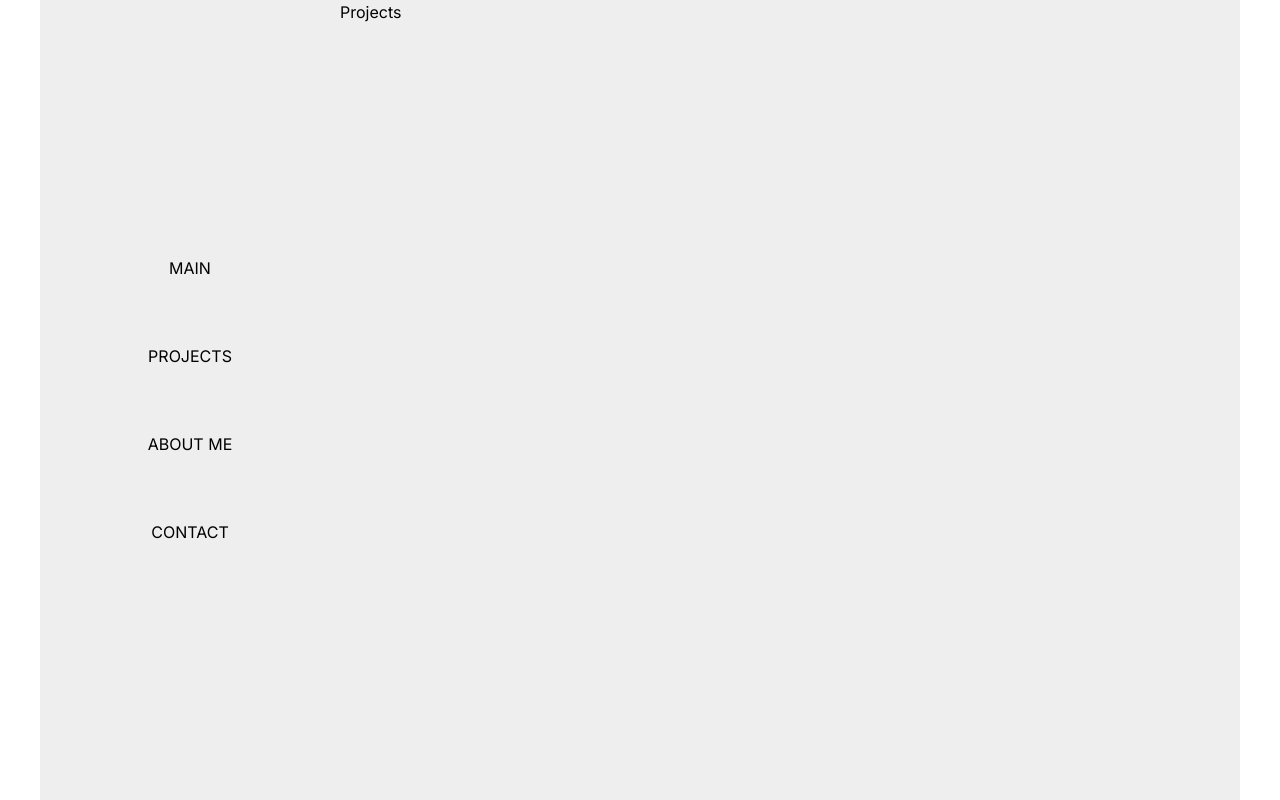
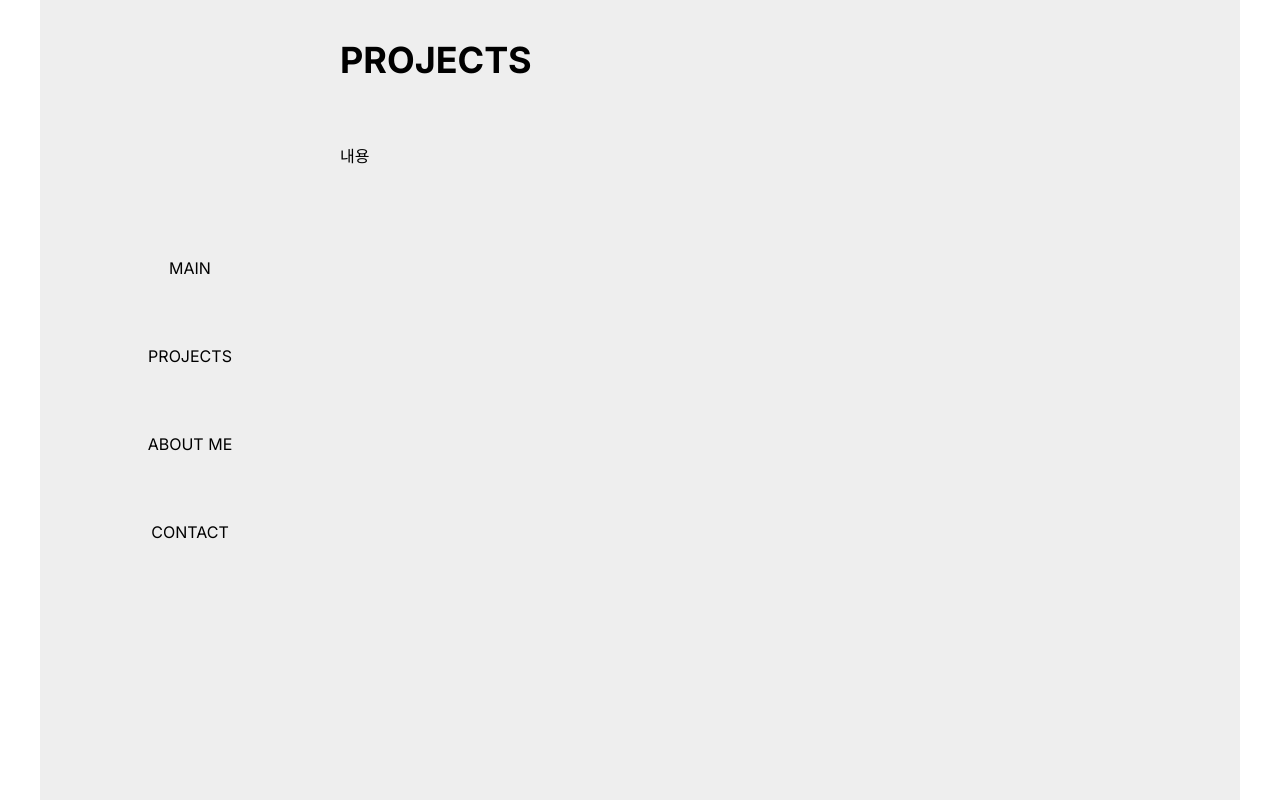
Before and after one commit to rosenfence/portfolio, a Next.js app: page /projects in a window 1280 px wide. Built offline with nearby package versions, Linux system fonts and the light colour scheme.

Commit message:
design: 모든 페이지에 디자인 레이아웃 적용

```diff
--- a/app/about/page.jsx
+++ b/app/about/page.jsx
@@ -1,8 +1,8 @@
 export default function About() {
   return (
-    <div>
-      <h1>이력서</h1>
-      {/* TODO: 이력서 내용 넣기 */}
-    </div>
+    <section className='section'>
+      <header className='section-title'>ABOUT ME</header>
+      <p className='section-content'>내용</p>
+    </section>
   );
 }
--- a/app/page.jsx
+++ b/app/page.jsx
@@ -1,8 +1,8 @@
 export default function Home() {
   return (
-    <div>
-      <h1>Hello, I'm Shin Chang Ha</h1>
-      {/* TODO: Lottie + swiper활용해 소개문구 작성 */}
-    </div>
+    <section className='section'>
+      <header className='section-title'>HOME</header>
+      <p className='section-content'>내용</p>
+    </section>
   );
 }
--- a/app/projects/page.jsx
+++ b/app/projects/page.jsx
@@ -1,8 +1,9 @@
 export default function Projects() {
   return (
-    <div>
-      <h1>Projects</h1>
-      {/* TODO: 진행해왔던 프로젝트 내용 넣기 : 진행중 / 완료 */}
-    </div>
+    <section className='section'>
+      <header className='section-title'>PROJECTS</header>
+      <p className='section-content'>내용</p>
+    </section>
+    // TODO: 진행해왔던 프로젝트 내용 넣기 : 진행중 / 완료
   );
 }
```
